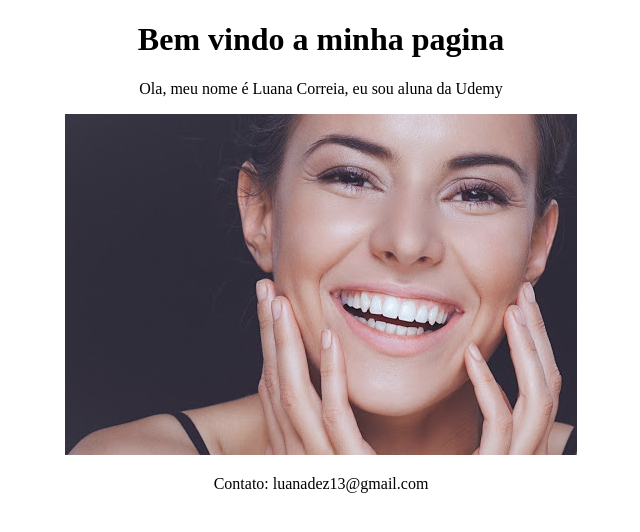
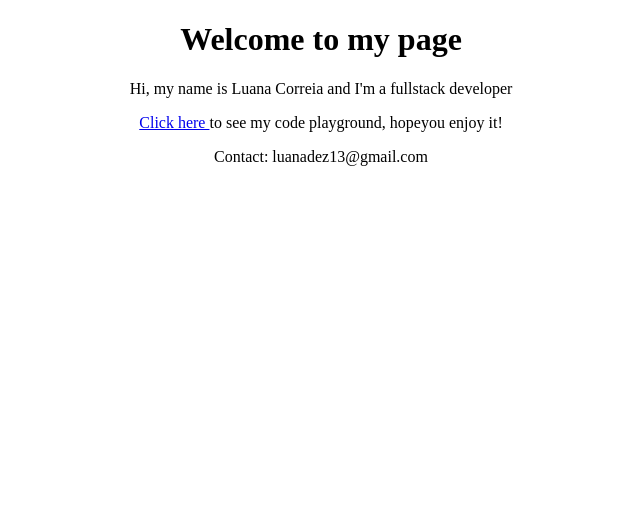
Before and after one commit to luacooli/luacooli.github.io, a plain HTML site: page index.html in a window 1280 px wide. Shown: the whole page, without its empty margins (319-959 px from the left). Drawn offline with Linux system fonts and the light colour scheme.

Commit message:
Update index.html

```diff
--- a/index.html
+++ b/index.html
@@ -3,17 +3,15 @@
 <meta http-equiv="Content Type" content="text/html" ; charset="utf-8">
 
 <body>
-  <h1 style="text-align: center;">Bem vindo a minha pagina</h1>
+  <h1 style="text-align: center;">Welcome to my page</h1>
 
-  <p style="text-align: center;">Ola, meu nome é Luana Correia, eu sou aluna da Udemy </p>
+  <p style="text-align: center;">Hi, my name is Luana Correia and I'm a fullstack developer</p>
 
   <center>
-    <a href="https://github.com/luana2813?tab=repositories" target="_blank">
-      <img src="images/mulherSorrindo.jpg" alt="foto de um gatinho_fofo">
-    </a>
+    <p><a href="https://github.com/luacooli?tab=repositories" target="_blank"> Click here </a> to see my code playground, hopeyou enjoy it!</p>
   </center>
 
-  <p style="text-align: center;">Contato: luanadez13@gmail.com</p>
+  <p style="text-align: center;">Contact: luanadez13@gmail.com</p>
 
 </body>
 
```
